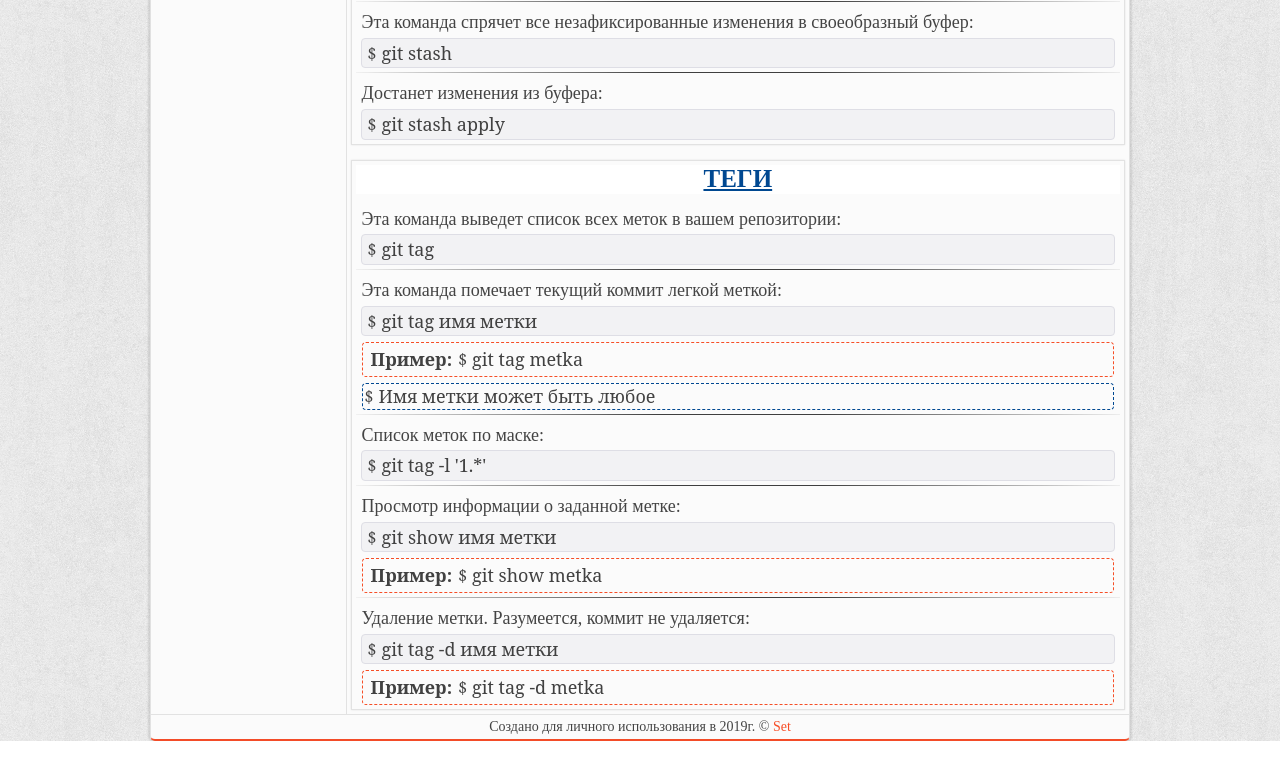
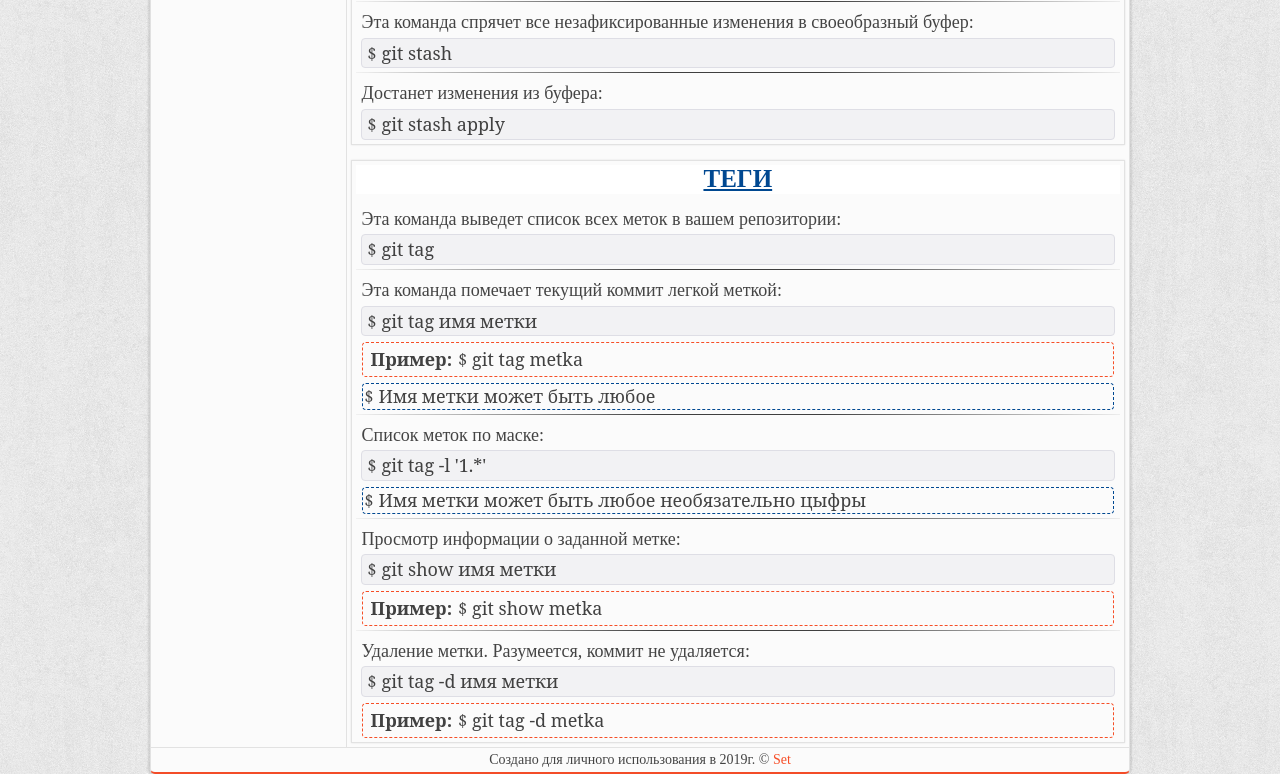
Before and after one commit to MrKra/Instruction-for-used, a plain HTML site: page git.html in a window 1280 px wide. Shown: the part 5162-5936 px from the top of the page. Before the commit the page ends 5903 px from the top, so only its background shows below. Drawn offline with Linux system fonts and the light colour scheme.

Commit message:
Добавление к тегам

```diff
--- a/git.html
+++ b/git.html
@@ -578,6 +578,9 @@
 						<div class="block-komand__pre">
 							<p>git tag -l '1.*'</p>
 						</div>
+						<div class="block-komand__notice">
+							<p>Имя метки может быть любое необязательно цыфры</p>
+						</div>
 					</div>
 
 					<div class="block-komand">
```
